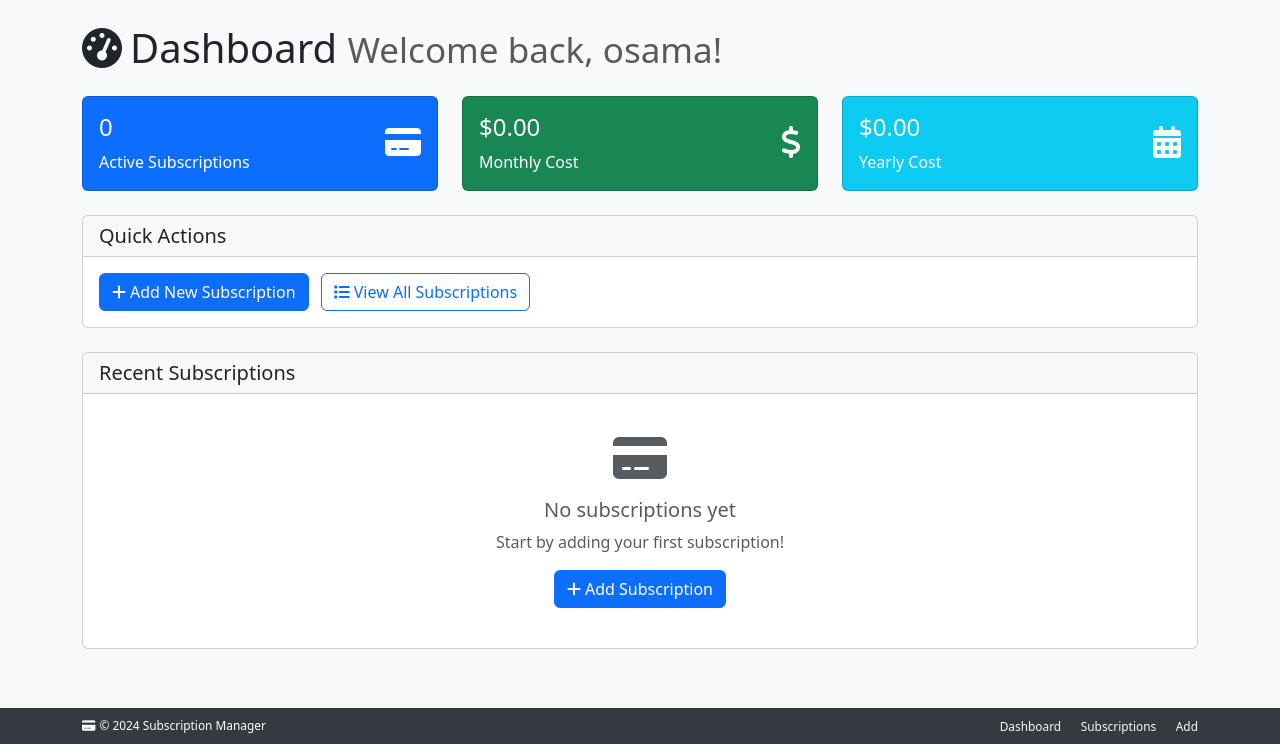
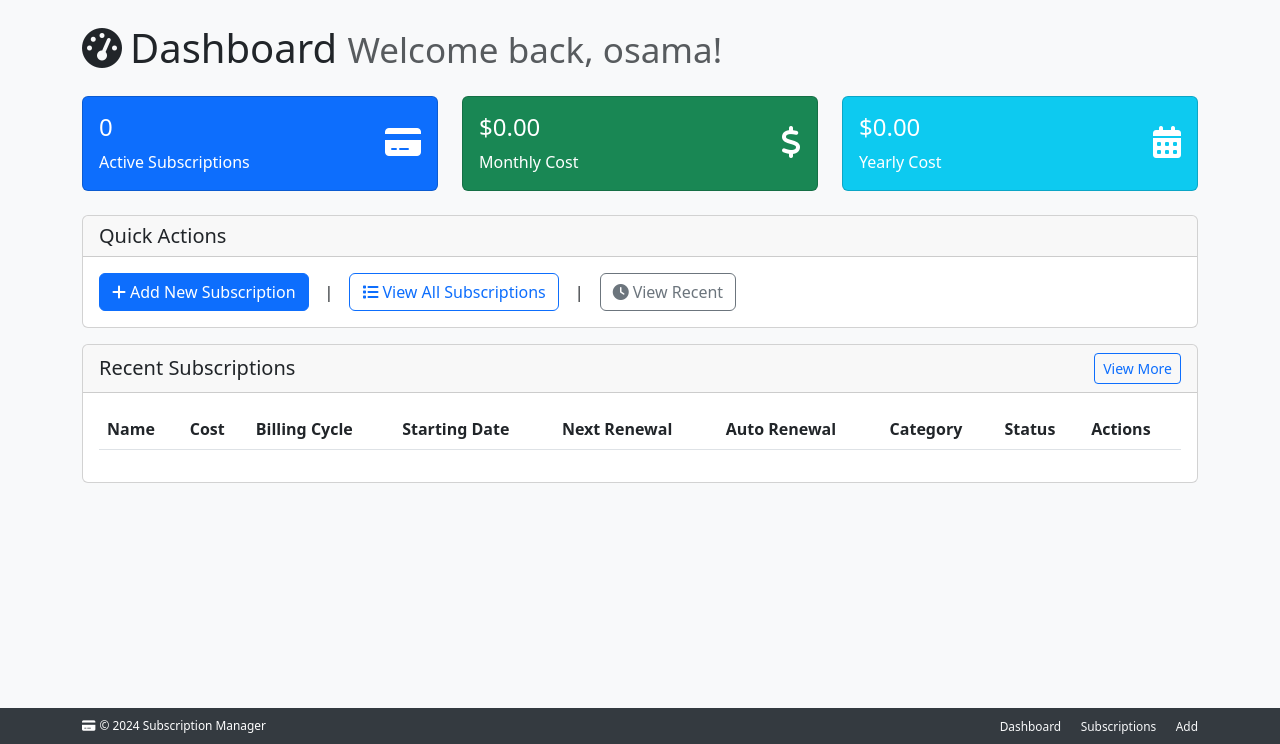
Before and after one commit to Osama-A-Abbas/subscriptions-system, a Django app: page /dashboard/ in a window 1280 px wide. Shown: the part 56-800 px from the top of the page. Run offline with Django 4.2, Linux system fonts and the light colour scheme; a user stored in the database is signed in; data comes from the database, SQL or seed files in the repository; both versions use the stored data as it was after the commit; lists and menus that the app fills with data are empty.

Commit message:
UPDATE: Cleaned the subs table and made reuseable for both the dashboard and the subs list page

```diff
--- /dev/null
+++ b/subscriptions_management_project/subscriptions/templates/partials/subscriptions_table.html
@@ -0,0 +1,77 @@
+<div class="table-responsive">
+  <table class="table table-hover">
+    <thead>
+      <tr>
+        <th>Name</th>
+        <th>Cost</th>
+        <th>Billing Cycle</th>
+        <th>Starting Date</th>
+        <th>Next Renewal</th>
+        <th>Auto Renewal</th>
+        <th>Category</th>
+        <th>Status</th>
+        <th>Actions</th>
+      </tr>
+    </thead>
+    <tbody>
+      {% for subscription in subscriptions %}
+      <tr
+        class="{% if subscription.is_renewing_within %}table-warning{% endif %}"
+      >
+        <td>{{ subscription.name }}</td>
+        <td>
+        {% if subscription.billing_cycle == 'monthly' %}
+        ${{ subscription.monthly_cost|floatformat:2 }}/month
+        {% else %}
+        ${{ subscription.yearly_cost|floatformat:2 }}/year
+        {% endif %}
+        </td>
+        <td>
+          <span
+            class="badge bg-{% if subscription.billing_cycle == 'monthly' %}primary{% else %}success{% endif %}"
+          >
+            {{ subscription.billing_cycle|title }}
+          </span>
+        </td>
+        <td>{{ subscription.start_date|date:"M d, Y" }}</td>
+        <td>
+          {{ subscription.renewal_date|date:"M d, Y" }}
+          {% if subscription.is_renewing_within %}
+            <span class="badge bg-warning text-dark ms-2">
+                Renews in {{ subscription.days_until_renewal }} days
+            </span>
+          {% endif %}
+        </td>
+        <td>
+          {% include 'partials/badge_boolean.html' with value=subscription.auto_renewal true_label='Enabled' false_label='Disabled' %}
+        </td>
+        <td>{{ subscription.category.name|default:"No Category" }}</td>
+        <td>
+          {% include 'partials/badge_boolean.html' with value=subscription.is_active true_label='Active' false_label='Inactive' %}
+        </td>
+        <td>
+          <a
+            href="{% url 'subscription_detail' subscription.pk %}"
+            class="btn btn-sm btn-outline-primary"
+          >
+            <i class="fas fa-eye"></i>
+          </a>
+          <a
+            href="{% url 'edit_subscription' subscription.pk %}"
+            class="btn btn-sm btn-outline-warning"
+          >
+            <i class="fas fa-edit"></i>
+          </a>
+          <button
+            type="button"
+            class="btn btn-sm btn-outline-danger"
+            onclick="confirmDelete({{ subscription.pk }}, '{{ subscription.name }}')"
+          >
+            <i class="fas fa-trash"></i>
+          </button>
+        </td>
+      </tr>
+      {% endfor %}
+    </tbody>
+  </table>
+</div>
--- a/subscriptions_management_project/subscriptions_management_project/templates/dashboard.html
+++ b/subscriptions_management_project/subscriptions_management_project/templates/dashboard.html
@@ -64,79 +64,42 @@
       <div class="card-header">
         <h5 class="mb-0">Quick Actions</h5>
       </div>
-      <div class="card-body">
-        <a href="{% url 'add_subscription' %}" class="btn btn-primary me-2">
+      <div class="card-body d-flex align-items-center flex-wrap gap-2">
+        <a href="{% url 'add_subscription' %}" class="btn btn-primary">
           <i class="fas fa-plus me-1"></i>Add New Subscription
         </a>
-        <a
-          href="{% url 'subscription_list' %}"
-          class="btn btn-outline-primary me-2"
-        >
+        <span class="mx-2">|</span>
+        <a href="{% url 'subscription_list' %}" class="btn btn-outline-primary">
           <i class="fas fa-list me-1"></i>View All Subscriptions
         </a>
+        <span class="mx-2">|</span>
+        <button
+          type="button"
+          class="btn btn-outline-secondary"
+          id="action-recent"
+        >
+          <i class="fas fa-clock me-1"></i>View Recent
+        </button>
       </div>
     </div>
   </div>
-</div>
-
-<!-- Recent Subscriptions -->
-<div class="row mb-4">
-  <div class="col-12">
+  <div class="col-12 mt-3" id="actions-container">
     <div class="card">
-      <div class="card-header">
+      <div
+        class="card-header d-flex justify-content-between align-items-center"
+      >
         <h5 class="mb-0">Recent Subscriptions</h5>
+        <a
+          href="{% url 'subscription_list' %}"
+          class="btn btn-sm btn-outline-primary"
+          >View More</a
+        >
       </div>
       <div class="card-body">
-        {% if subscriptions %}
-        <div class="table-responsive">
-          <table class="table table-hover">
-            <thead>
-              <tr>
-                <th>Name</th>
-                <th>Cost</th>
-                <th>Billing Cycle</th>
-                <th>Next Renewal</th>
-                <th>Status</th>
-              </tr>
-            </thead>
-            <tbody>
-              {% for subscription in subscriptions|slice:":5" %}
-              <tr>
-                <td>{{ subscription.name }}</td>
-                <td>
-                  {% if subscription.billing_cycle == 'monthly' %}
-                     ${{subscription.monthly_cost|floatformat:2 }}/month
-                  {% else %}
-                    ${{ subscription.yearly_cost|floatformat:2 }}/year
-                  {% endif %}
-                </td>
-                <td>
-                  <span
-                    class="badge bg-{% if subscription.billing_cycle == 'monthly' %}primary{% else %}success{% endif %}"
-                  >
-                    {{ subscription.billing_cycle|title }}
-                  </span>
-                </td>
-                <td>{{ subscription.renewal_date|date:"M d, Y" }}</td>
-                <td>
-                  <span class="badge bg-success">Active</span>
-                </td>
-              </tr>
-              {% endfor %}
-            </tbody>
-          </table>
-        </div>
-        {% else %}
-        <div class="text-center py-4">
-          <i class="fas fa-credit-card fa-3x text-muted mb-3"></i>
-          <h5 class="text-muted">No subscriptions yet</h5>
-          <p class="text-muted">Start by adding your first subscription!</p>
-          <a href="{% url 'add_subscription' %}" class="btn btn-primary">
-            <i class="fas fa-plus me-1"></i>Add Subscription
-          </a>
-        </div>
-        {% endif %}
-      </div>
+        {% with subs=subscriptions|slice:":5" %}
+        {% include 'partials/subscriptions_table.html' with subscriptions=subs %}
+        {% endwith %}
+          </div>
     </div>
   </div>
 </div>
```
Also changed, not shown: subscriptions_management_project/subscriptions/templates/partials/recent_subscriptions.html (added, +61 -0 lines), subscriptions_management_project/subscriptions/templates/subscriptions/subscription_list.html (+1 -75 lines), subscriptions_management_project/db.sqlite3.
